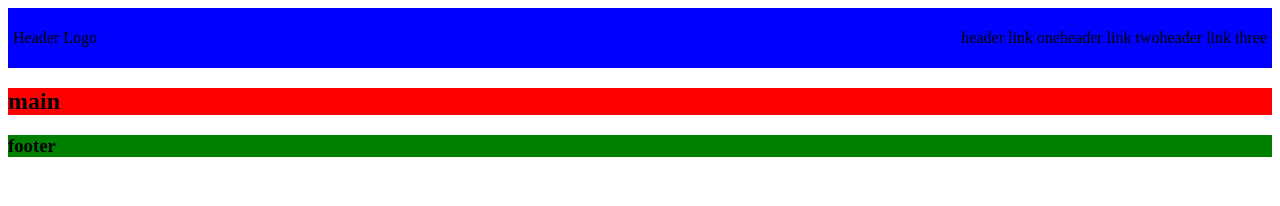
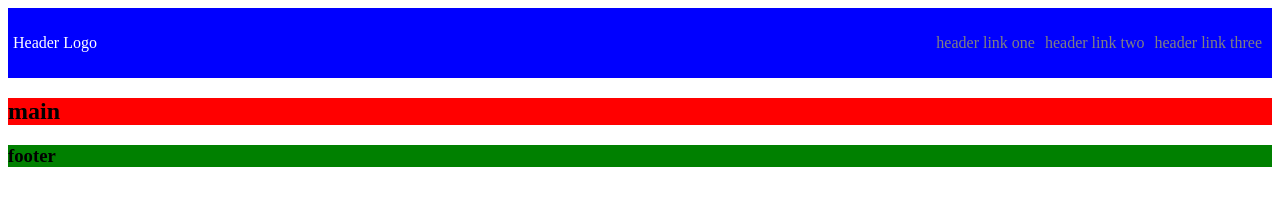
Before and after one commit to benjamin-crew/landing-page-project, a plain HTML site: page index.html in a window 1280 px wide. Drawn offline with Linux system fonts and the light colour scheme.

Commit message:
Made a start on the header

```diff
--- a/css/styles.css
+++ b/css/styles.css
@@ -11,12 +11,18 @@ body {
     justify-content: space-between;
     align-items: center;
     padding: 5px;
+    color: white;
 }
 
 .header ul {
     display: flex;
     text-decoration: none;
     list-style-type: none;
+    color: grey;
+}
+
+.header li {
+    padding: 5px;
 }
 
 .main {
```
